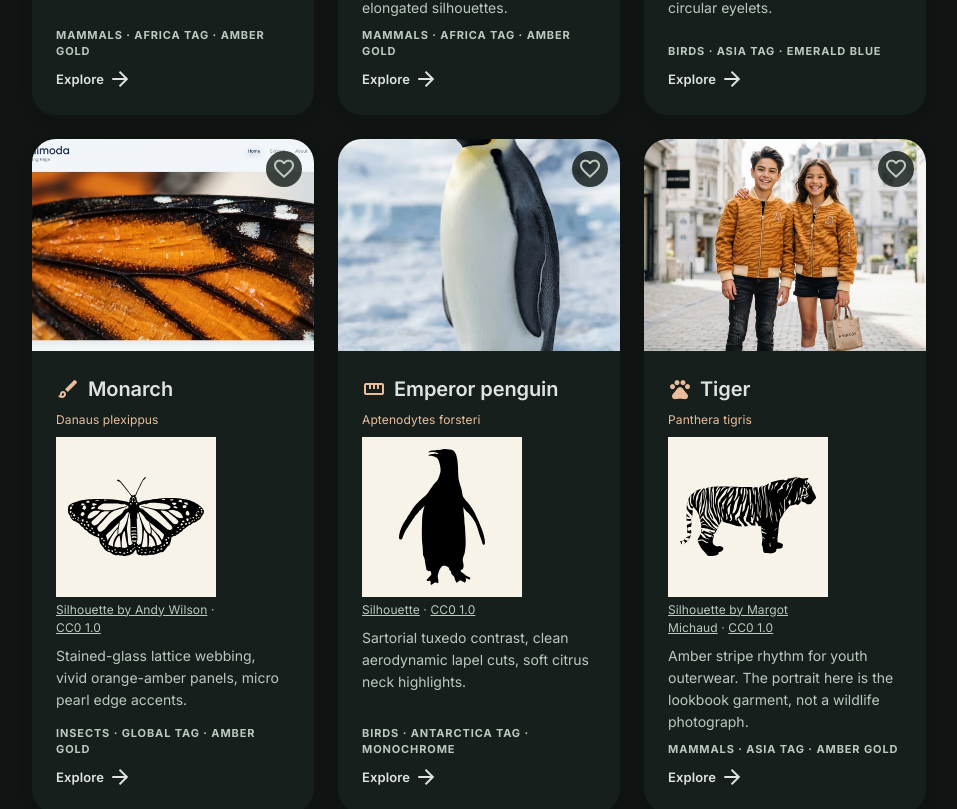
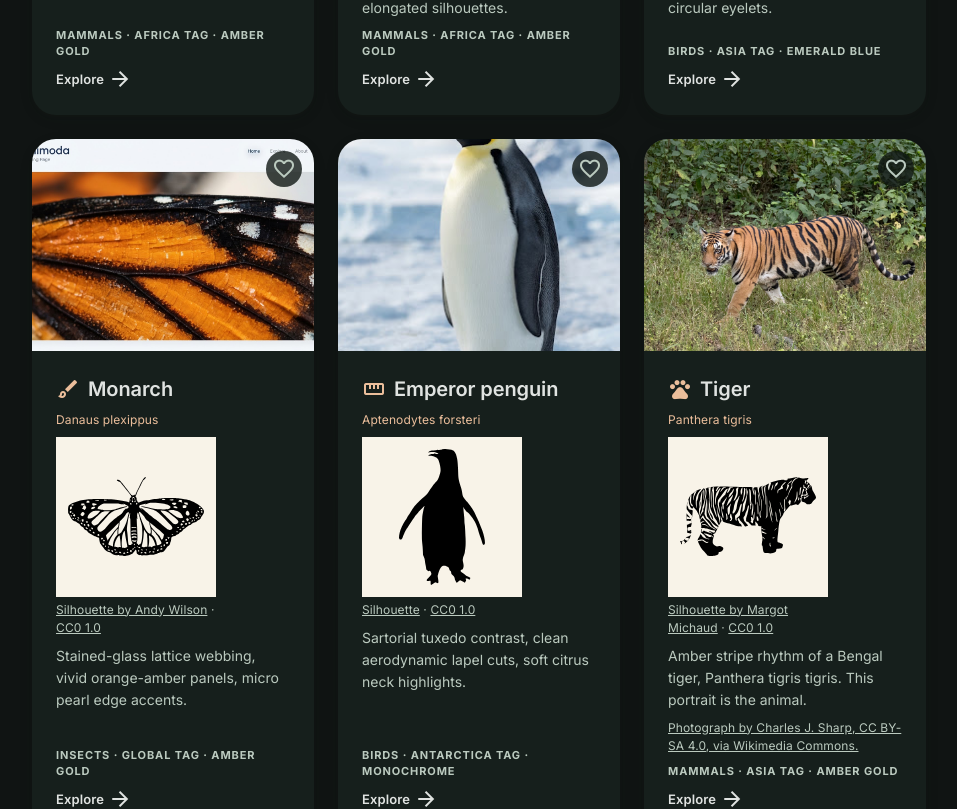
Before and after one commit to jzzmatt/animoda, a Next.js app: page /animals in a window 1280 px wide. Shown: the part 1820-2629 px from the top of the page, without its empty margins (314-1271 px from the left). Built offline with nearby package versions, Linux system fonts and the light colour scheme.

Commit message:
Show a Bengal tiger photograph on the tiger catalogue entry.
The animal card reused the youth bomber lookbook. The portrait is now Charles J. Sharp's CC BY-SA 4.0 photograph, and the garment photos stay on the youth direction.

Co-authored-by: jzzmatt <jzzmatt@users.noreply.github.com>

```diff
--- a/src/components/catalogue/animal-profile.tsx
+++ b/src/components/catalogue/animal-profile.tsx
@@ -177,7 +177,7 @@ export function AnimalProfile({
               <div className="relative aspect-[3/4] overflow-hidden rounded-3xl bg-surface-container">
                 <EditorialImage src={image.src} alt={image.alt} sizes="(min-width: 1024px) 30vw, 100vw" />
               </div>
-              {animal.imageCredit ? (
+              {image.src === animal.image && animal.imageCredit ? (
                 <p className="mt-space-xs font-body-sm text-body-sm text-on-surface-variant">{animal.imageCredit}</p>
               ) : null}
             </li>
--- a/src/content/catalogue.ts
+++ b/src/content/catalogue.ts
@@ -371,12 +371,14 @@ export const catalogueAnimals: CatalogueAnimal[] = [
     region: "Asia",
     color: "Amber Gold",
     icon: "pets",
-    image: "/stitch/design-tiger.jpg",
-    alt: "Two smiling young people in matching amber tiger-stripe bomber jackets. This is the lookbook garment, not a wildlife portrait.",
-    summary: "Amber stripe rhythm for youth outerwear. The portrait here is the lookbook garment, not a wildlife photograph.",
-    designTitle: "Stripe bomber",
+    image: "/catalogue/tiger.jpg",
+    alt: "Female Bengal tiger walking through grass at Kanha National Park, India, with amber fur and black stripes.",
+    imageCredit: "Photograph by Charles J. Sharp, CC BY-SA 4.0, via Wikimedia Commons.",
+    imageSourceUrl: "https://commons.wikimedia.org/wiki/File:Bengal_tiger_(Panthera_tigris_tigris)_female_3.jpg",
+    summary: "Amber stripe rhythm of a Bengal tiger, Panthera tigris tigris. This portrait is the animal.",
+    designTitle: "Stripe rhythm",
     designBody:
-      "Included because the landing lookbook names Panthera tigris. The Asia browse tag is not a native-range map. The photograph is the sample bomber, not the animal.",
+      "A design reading of the amber ground and dark stripes. GBIF accepts Panthera tigris, usage key 5219416. The Asia browse tag is not a native-range map. The youth bomber photograph is the sample garment.",
     swatches: [
       { name: "Amber", hex: "#D4892A" },
       { name: "Stripe", hex: "#2A2118" },
```
Also changed, not shown: public/catalogue/tiger.jpg (added), 1 other file (tests, documents, lock files or other folders).
